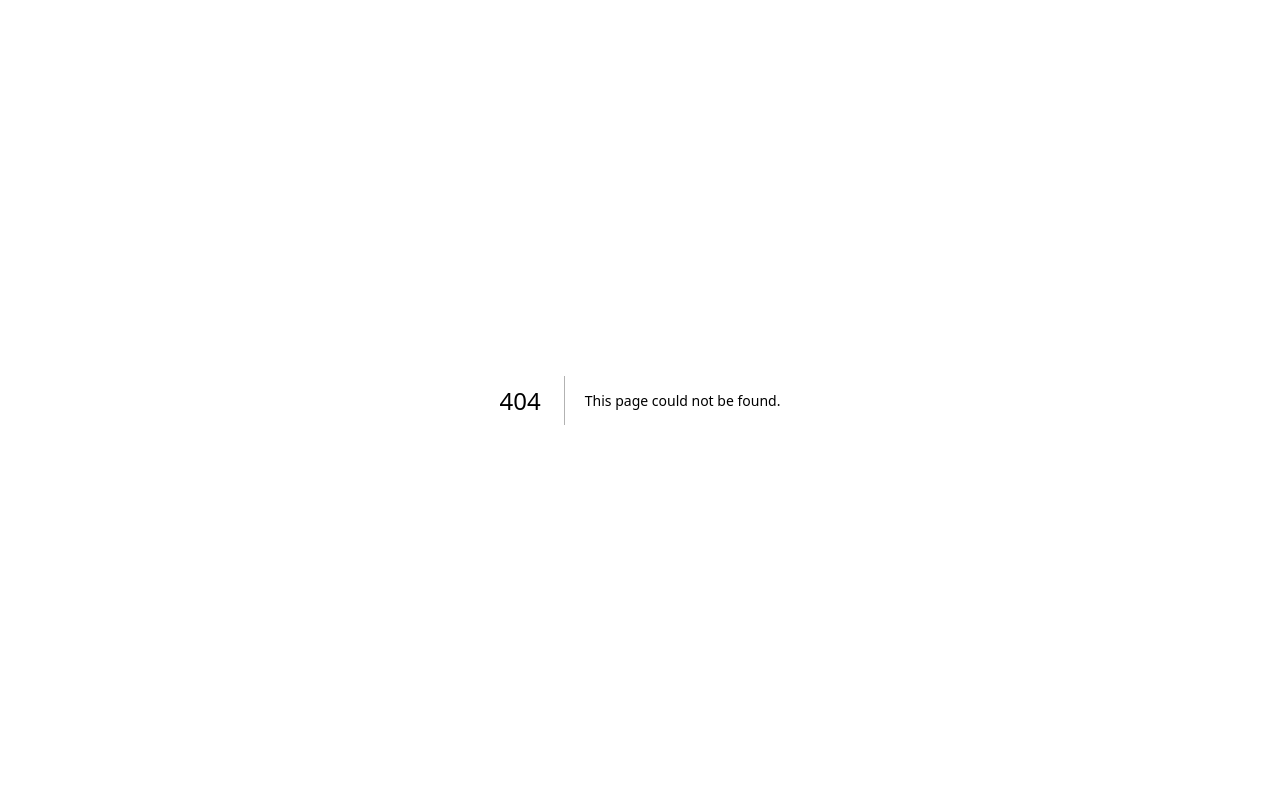
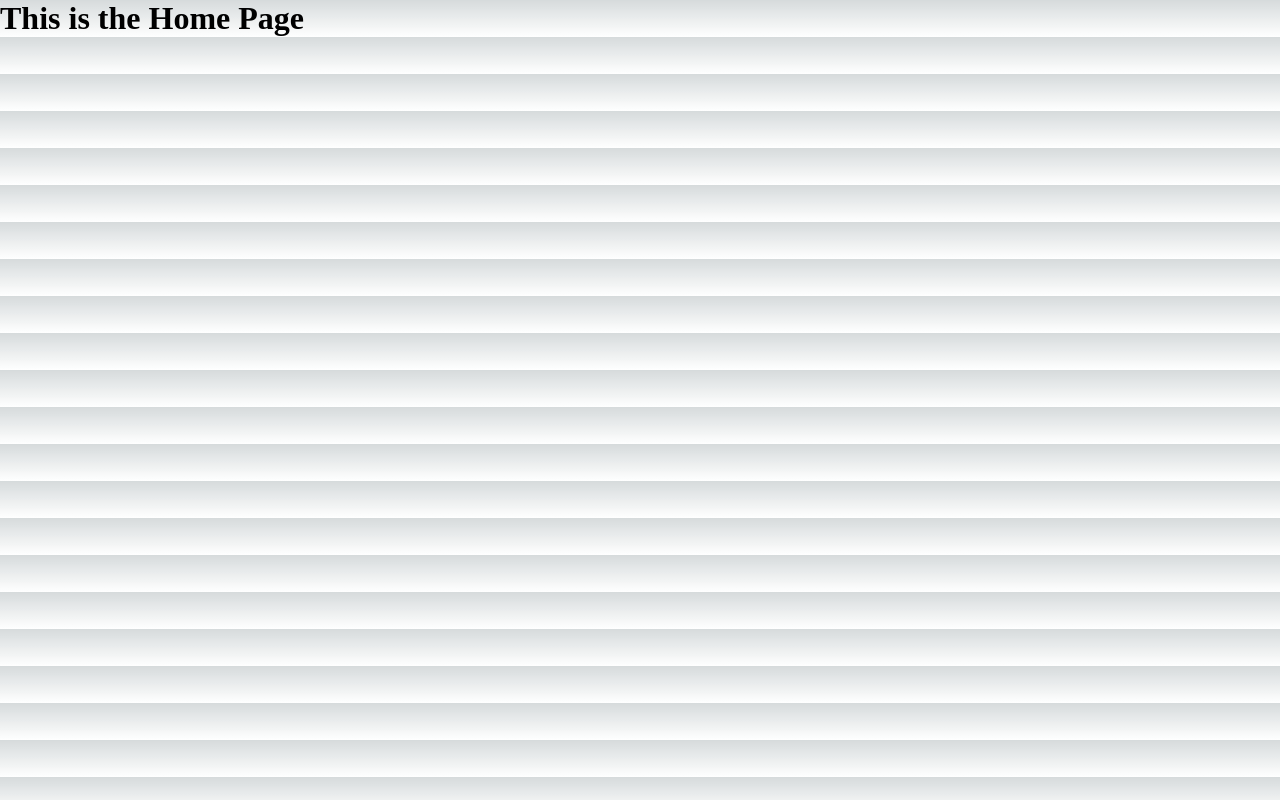
Before and after one commit to Divine-Assistants/DALA-Client, a Next.js app: page /home in a window 1280 px wide. Before the commit this address had no page. Built offline with nearby package versions, Linux system fonts and the light colour scheme.

Commit message:
Create home.tsx

```diff
--- /dev/null
+++ b/pages/home.tsx
@@ -0,0 +1,5 @@
+import React from "react";
+
+export default function Home() {
+  return <h1>This is the Home Page</h1>;
+}
```
